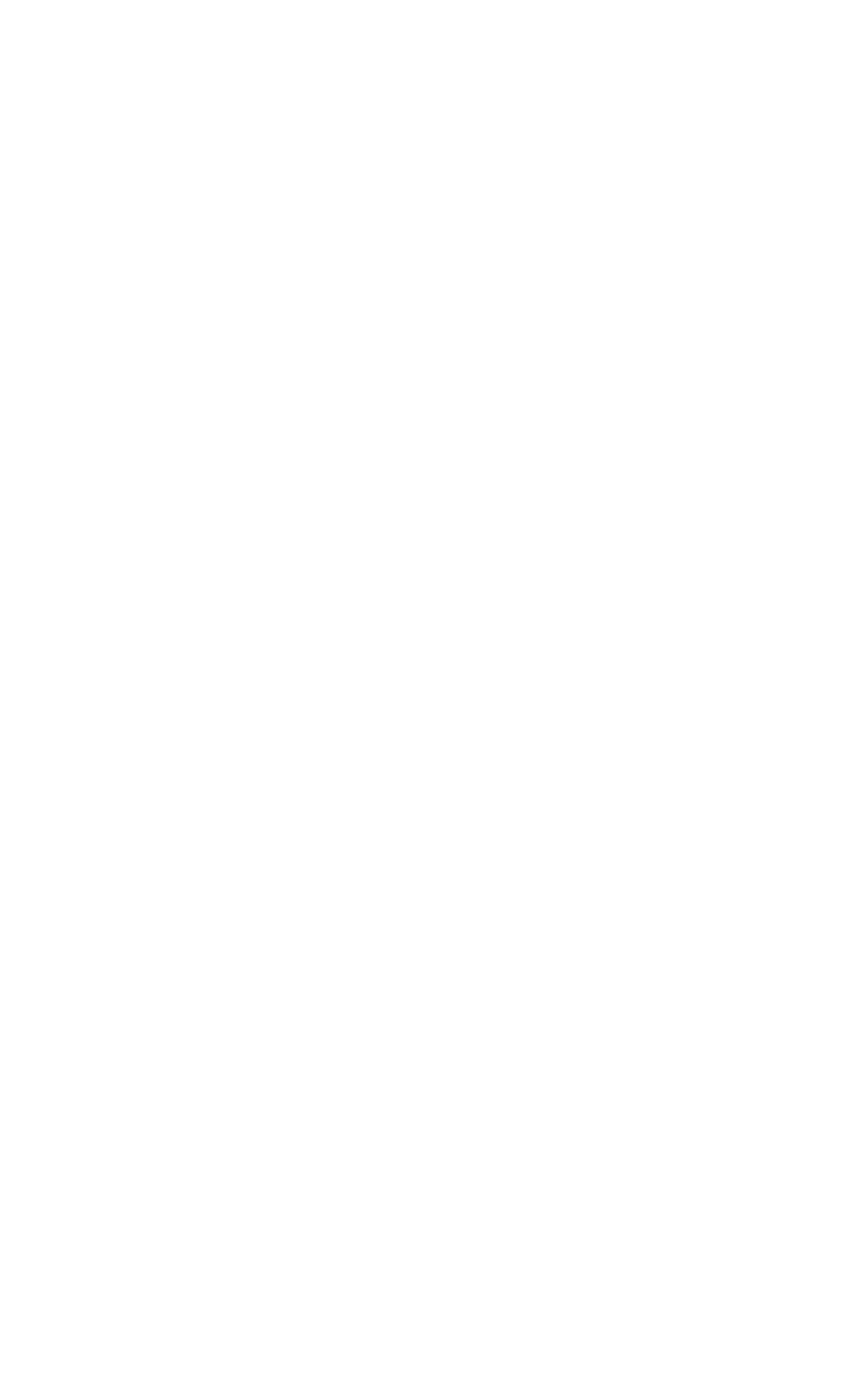
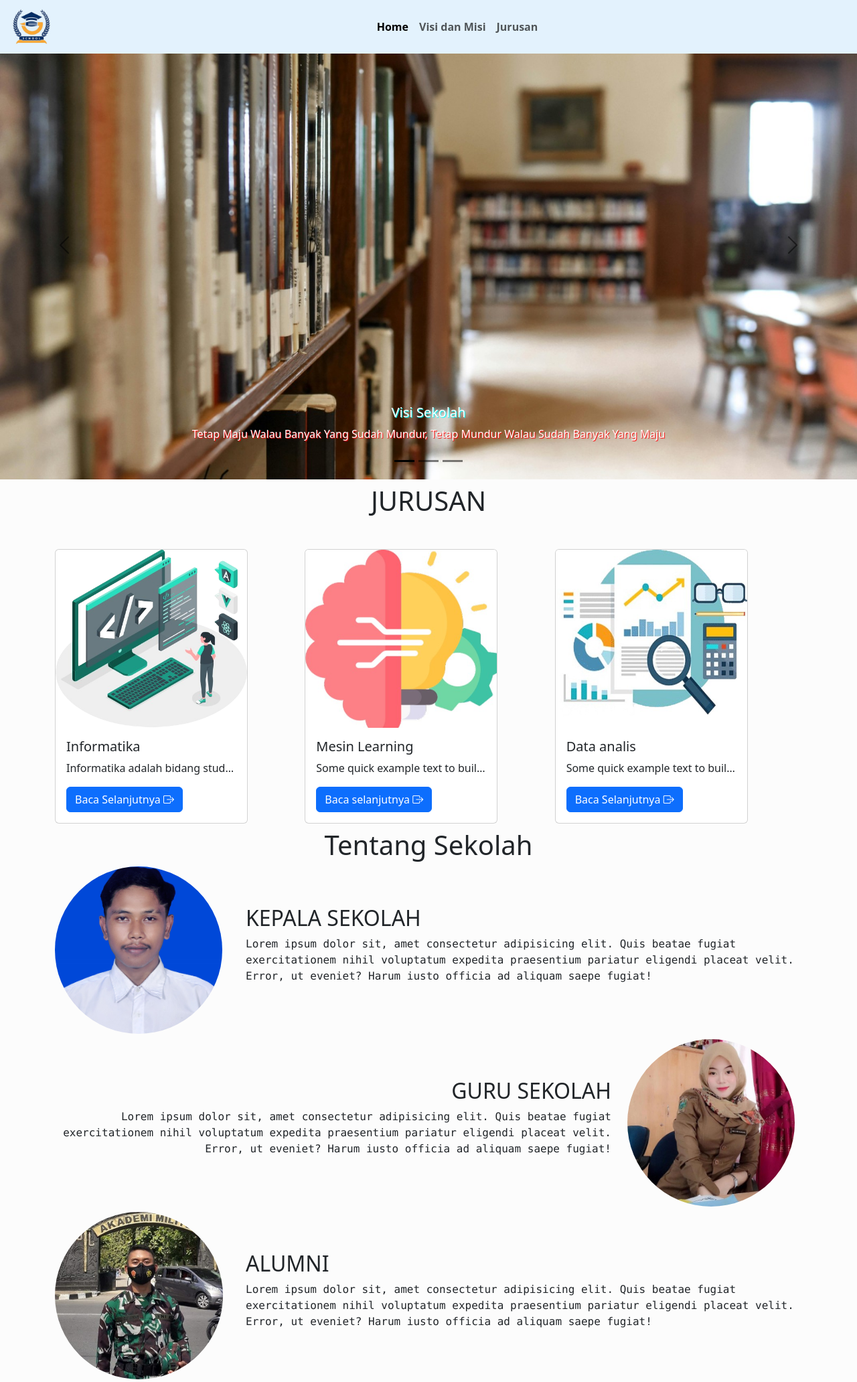
Before and after one commit to danangput/web-sekolah, a PHP site: page / in a window 1280 px wide. Before the commit the part shown is empty. Shown: the top 2064 px of the page at 67% size. Before the commit the page ends 800 px from the top, so only its background shows below. Run offline with PHP 8.4, Linux system fonts and the light colour scheme.

Commit message:
menambah navbar php

```diff
--- a/assets/custom/style.css
+++ b/assets/custom/style.css
@@ -10,3 +10,7 @@ body {
  background-repeat: no-repeat;
  background-size: cover;
 }
+
+.navbar{
+    background-color: black;
+}
--- a/index.php
+++ b/index.php
@@ -0,0 +1,6 @@
+<?php
+include "layout/header.php";
+include "layout/navbar.php";
+include "view/home.php";
+include "layout/footer.php";
+?>
--- a/layout/footer.php
+++ b/layout/footer.php
@@ -0,0 +1,11 @@
+<footer>
+      <div class="container-fluid bg-success-subtle text-dark  text-center pb-1 pt-3">
+        <p class="p">
+          Copyright &copy; August 2024 | powered by: Danang & Rustam
+        </p>
+      </div>
+    </footer>
+    <!-- end footer -->
+    <script src="assets/boostrap/js/bootstrap.min.js"></script>
+  </body>
+</html>
--- a/layout/header.php
+++ b/layout/header.php
@@ -0,0 +1,16 @@
+<!DOCTYPE html>
+<html lang="en">
+  <head>
+    <meta charset="UTF-8" />
+    <meta name="viewport" content="width=device-width, initial-scale=1.0" />
+    <title>Web Sekolah</title>
+    <link rel="stylesheet" href="assets/boostrap/css/bootstrap.min.css" />
+    <link rel="stylesheet" href="https://cdn.jsdelivr.net/npm/bootstrap-icons@1.11.3/font/bootstrap-icons.min.css">
+    <style>
+      body {
+        background-color: #fcfcfc;
+      }
+    </style>
+  </head>
+
+<body>
--- a/layout/navbar.php
+++ b/layout/navbar.php
@@ -0,0 +1,22 @@
+
+<nav class="navbar navbar-expand-lg">
+    <div class="container-fluid fixed-top"  style="background-color: #e3f2fd;">
+      <a class="navbar-brand" href="#">
+        <img src="public/img/logo.png" alt="Bootstrap" width="70" height="70">
+      </a>
+      <div class="collapse navbar-collapse" id="navbarNavDropdown">
+        <ul class="navbar-nav mx-auto">
+          <li class="nav-item">
+            <a class="nav-link active fw-bold " aria-current="page" href="index.html">Home</a>
+          </li>
+          <li class="nav-item">
+            <a class="nav-link fw-bold" href="view/visi_misi.php">Visi dan Misi</a>
+          </li>
+          <li class="nav-item">
+            <a class="nav-link fw-bold" href="jurusan.html">Jurusan</a>
+          </li>
+        </ul>
+      </div>
+    </div>
+  </div>
+  </nav>
--- a/template/index.html
+++ b/template/index.html
@@ -6,11 +6,7 @@
     <title>Web Sekolah</title>
     <link rel="stylesheet" href="assets/boostrap/css/bootstrap.min.css" />
     <link rel="stylesheet" href="https://cdn.jsdelivr.net/npm/bootstrap-icons@1.11.3/font/bootstrap-icons.min.css">
-    <style>
-      body {
-        background-color: #fcfcfc;
-      }
-    </style>
+   <link rel="stylesheet" href="style.css">
   </head>
 
 <body>
--- a/view/home.php
+++ b/view/home.php
@@ -0,0 +1,192 @@
+ <!-- start header -->
+ <section class="header">
+    <div id="carouselExampleDark" class="carousel carousel-dark slide">
+      <div class="carousel-indicators">
+        <button type="button" data-bs-target="#carouselExampleDark" data-bs-slide-to="0" class="active" aria-current="true" aria-label="Slide 1"></button>
+        <button type="button" data-bs-target="#carouselExampleDark" data-bs-slide-to="1" aria-label="Slide 2"></button>
+        <button type="button" data-bs-target="#carouselExampleDark" data-bs-slide-to="2" aria-label="Slide 3"></button>
+      </div>
+      <div class="carousel-inner">
+        <div class="carousel-item active" data-bs-interval="10000">
+          <img src="public/img/Visi.jpg" class="d-block w-100 object-fit-cover" alt="..." style="height: 700px;">
+          <div class="carousel-caption d-none d-md-block text-white">
+            <h5 style="text-shadow: 1px 1px 1px aqua;">Visi Sekolah</h5>
+            <p style="text-shadow: 1px 1px 1px red;">Tetap Maju Walau Banyak Yang Sudah Mundur, Tetap Mundur Walau Sudah Banyak Yang Maju</p>
+          </div>
+        </div>
+        <div class="carousel-item" data-bs-interval="2000">
+          <img src="public/img/Misi.jpg" class="d-block w-100 object-fit-cover" alt="..." style="height: 700px;">
+          <div class="carousel-caption d-none d-md-block text-white">
+            <h5 style="text-shadow: 1px 1px 1px aqua;">Misi Sekolah</h5>
+            <p style="text-shadow: 1px 1px 1px red;">Mencerdaskan, Membimbing Serta Membantu Antar Sesama Warga Sekolah</p>
+          </div>
+        </div>
+        <div class="carousel-item">
+          <img src="public/img/Harapan.jpg" class="d-block w-100 object-fit-cover" alt="..." style="height: 700px;">
+          <div class="carousel-caption d-none d-md-block text-white">
+            <h5 style="text-shadow: 1px 1px 1px aqua;">Harapan Sekolah</h5>
+            <p style="text-shadow: 1px 1px 1px red;">Menjadikan Anak Berfikir Secara Logic Dan Menjadi Lulusan yang Mampu Berfikir Kritis</p>
+          </div>
+        </div>
+      </div>
+      <button class="carousel-control-prev" type="button" data-bs-target="#carouselExampleDark" data-bs-slide="prev">
+        <span class="carousel-control-prev-icon" aria-hidden="true"></span>
+        <span class="visually-hidden">Previous</span>
+      </button>
+      <button class="carousel-control-next" type="button" data-bs-target="#carouselExampleDark" data-bs-slide="next">
+        <span class="carousel-control-next-icon" aria-hidden="true"></span>
+        <span class="visually-hidden">Next</span>
+      </button>
+    </div>
+   </section>
+    <!-- end header -->
+    <!-- start kartu -->
+    <section class="kartu">
+      <!-- Start container -->
+      <div class="container mb-2 mt-2">
+        <!-- Start row -->
+         <h1 class="text-center mb-5">JURUSAN</h1>
+        <div class="row g-1">
+          <!-- Start col ke 1 -->
+          <div class="col-4">
+            <div class="card" style="width: 18rem">
+              <img src="public/img/coding.png" class="card-img-top" alt="..." />
+              <div class="card-body">
+                <h5 class="card-title">Informatika</h5>
+                <p class="card-text text-truncate">
+                  Informatika adalah bidang studi yang mempelajari pengembangan dan penerapan teknologi informasi, sistem komputer, dan perangkat lunak.
+                </p>
+                <a href="#" class="btn btn-primary">Baca Selanjutnya
+                  <i class="bi bi-box-arrow-right"></i>
+                </a>
+              </div>
+            </div>
+            <!-- End col ke 1 -->
+          </div>
+          <!-- Start col ke 2 -->
+          <div class="col-4">
+            <div class="card" style="width: 18rem">
+              <img src="public/img/ml.jpg" class="card-img-top" alt="..." />
+              <div class="card-body">
+                <h5 class="card-title">Mesin Learning</h5>
+                <p class="card-text text-truncate">
+                  Some quick example text to build on the card title and make up
+                  the bulk of the card's content.
+                </p>
+                <a href="#" class="btn btn-primary">Baca selanjutnya
+                  <i class="bi bi-box-arrow-right"></i>
+                </a>
+              </div>
+            </div>
+            <!-- End col ke 2 -->
+          </div>
+          <!-- Start col ke 3 -->
+          <div class="col-4">
+            <div class="card" style="width: 18rem">
+              <img src="public/img/analis.jpg" class="card-img-top" alt="..." />
+              <div class="card-body">
+                <h5 class="card-title">Data analis</h5>
+                <p class="card-text text-truncate">
+                  Some quick example text to build on the card title and make up
+                  the bulk of the card's content.
+                </p>
+                <a href="#" class="btn btn-primary">Baca Selanjutnya
+                  <i class="bi bi-box-arrow-right"></i>
+                </a>
+              </div>
+            </div>
+            <!-- End col ke 3 -->
+          </div>
+          <!-- End row -->
+        </div>
+        <!-- End container -->
+      </div>
+    </section>
+    <!-- end kartu -->
+<div class="container">
+  <div class="text-center">
+    <h1>Tentang Sekolah</h1>
+  </div>
+    <div class="row my-2 align-items-center">
+      <div class="col-3">
+        <img class="img-fluid rounded-circle" src="public/img/kp.JPG" alt="" srcset="" style="height: 250px;">
+      </div>
+      <div class="col-9">
+       <h2> KEPALA SEKOLAH</h2>
+      <div class="font-monospace"><p>Lorem ipsum dolor sit, amet consectetur adipisicing elit. Quis beatae fugiat exercitationem nihil voluptatum expedita praesentium pariatur eligendi placeat velit. Error, ut eveniet? Harum iusto officia ad aliquam saepe fugiat!</p>
+      </div>
+      </div>
+    </div>
+    <div class="row my-2 align-items-center">
+      <div class="col-9 text-end">
+       <h2> GURU SEKOLAH</h2>
+       <div class="font-monospace">
+       <p>Lorem ipsum dolor sit, amet consectetur adipisicing elit. Quis beatae fugiat exercitationem nihil voluptatum expedita praesentium pariatur eligendi placeat velit. Error, ut eveniet? Harum iusto officia ad aliquam saepe fugiat!</p></div>
+      </div>
+       <div class="col-3">
+        <img class="img-fluid rounded-circle" src="public/img/guru.jpg" alt="" srcset="" style="height: 250px;">
+      </div>
+    </div>
+    <div class="row my-2 align-items-center">
+      <div class="col-3">
+        <img class="img-fluid rounded-circle" src="public/img/almuni.jpg" alt="" srcset="" style="height: 250px;">
+      </div>
+      <div class="col-9">
+       <h2> ALUMNI</h2>
+       <div class="font-monospace">
+       <p>Lorem ipsum dolor sit, amet consectetur adipisicing elit. Quis beatae fugiat exercitationem nihil voluptatum expedita praesentium pariatur eligendi placeat velit. Error, ut eveniet? Harum iusto officia ad aliquam saepe fugiat!</p>
+      </div>
+      </div>
+    </div>
+</div>
+    <!-- feature lainya ada di sini -->
+
+    <!-- end feature -->
+     <section>
+      <div class="container mb-3">
+        <div class="row gx-5">
+          <div class="col-6 bg-info-subtle p-5 rounded-3">
+            <h2 class="h2 mb-5 mt-2 text-center">Contact</h2>
+              <h5 class="h5"><i class="bi bi-house-door"></i>
+                Alamat</h5>
+                <p class="p">
+                  <iframe src="https://www.google.com/maps/embed?pb=!1m18!1m12!1m3!1d126515.4428458862!2d110.2807799073777!3d-7.7251821830264795!2m3!1f0!2f0!3f0!3m2!1i1024!2i768!4f13.1!3m3!1m2!1s0x2e7a5fe6f3858fef%3A0x68b4c276c78b244c!2sSTM%20Tadika%20Mesra!5e0!3m2!1sid!2sid!4v1723535326805!5m2!1sid!2sid" width="500" height="350" style="border:0;" allowfullscreen="" loading="lazy" referrerpolicy="no-referrer-when-downgrade"></iframe> Jln.Hayam Wuruk Km 13, Sukabangga, Kecamatan Prokontra, Kabupaten Kidul Lepen, Provinsi Mabur Duwur, Indonesia</p>
+              <h5 class="h5"><i class="bi bi-envelope-at-fill"></i>
+                Email</h5>
+                <p class="p">
+                  SekolahTadikaMesra@gmail.com</p>
+              <h5 class="h5"><i class="bi bi-telephone"></i>
+                No Telp</h5>
+                <p class="p">
+                  <a href="https://wa.me/628521234567">0866464633737</a>
+
+                </p>
+          </div>
+          <div class="col-6 bg-warning-subtle rounded-3 p-5">
+            <h2 class="h2 mb-5 mt-2 text-center">Message</h2>
+            <form>
+              <div class="mb-3">
+                <label for="exampleInputEmail1" class="form-label h5">Username</label>
+                <input type="text" class="form-control" id="exampleInputEmail1" aria-describedby="emailHelp" style="width: 50%;">
+                <!-- <div id="emailHelp" class="form-text">We'll never share your email with anyone else.</div> -->
+              </div>
+              <div class="mb-3">
+                <label for="exampleInputPassword1" class="form-label h5">Email</label>
+                <input type="email" class="form-control" id="exampleInputPassword1" style="width: 50%;">
+              </div>
+              <!-- Text Box -->
+              <div class="mb-3">
+                <h5 class="h5">Pesan</h5>
+                <textarea rows="5" cols="35" name="pesan" id="pesan" style="border-radius: 10px; padding: 15px;"></textarea>
+              </div>
+              <!-- End Text Box -->
+              <div class="mb-3 form-check">
+                <input type="checkbox" class="form-check-input" id="exampleCheck1">
+                <label class="form-check-label" for="exampleCheck1">Save Changes</label>
+              </div>
+              <button type="submit" class="btn btn-primary">Submit</button>
+            </form>
+          </div>
+        </div>
+      </div>
+     </section>
```
Also changed, not shown: assets/style.css (added, +7 -0 lines), view/visi_misi.php (+43 -0 lines).
